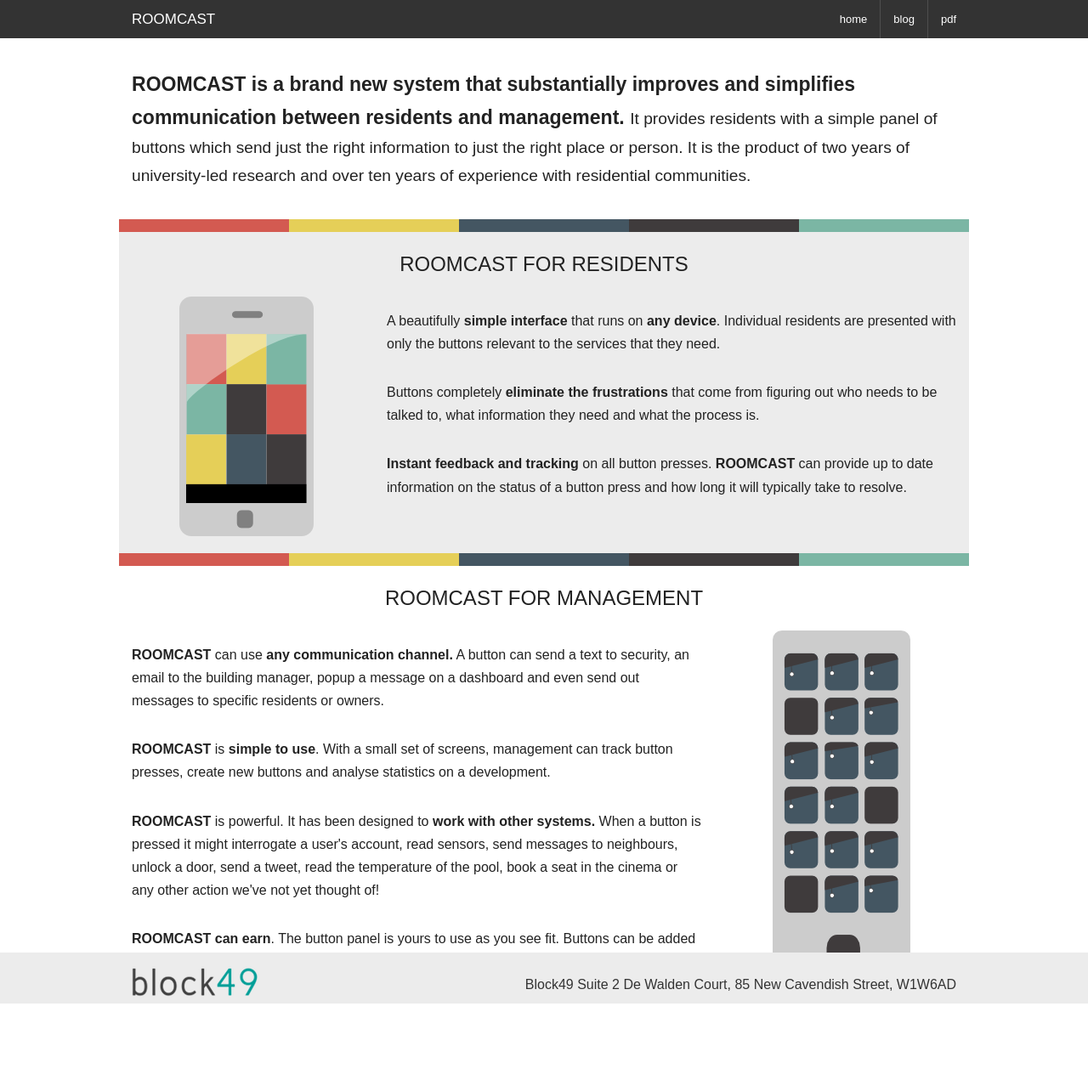
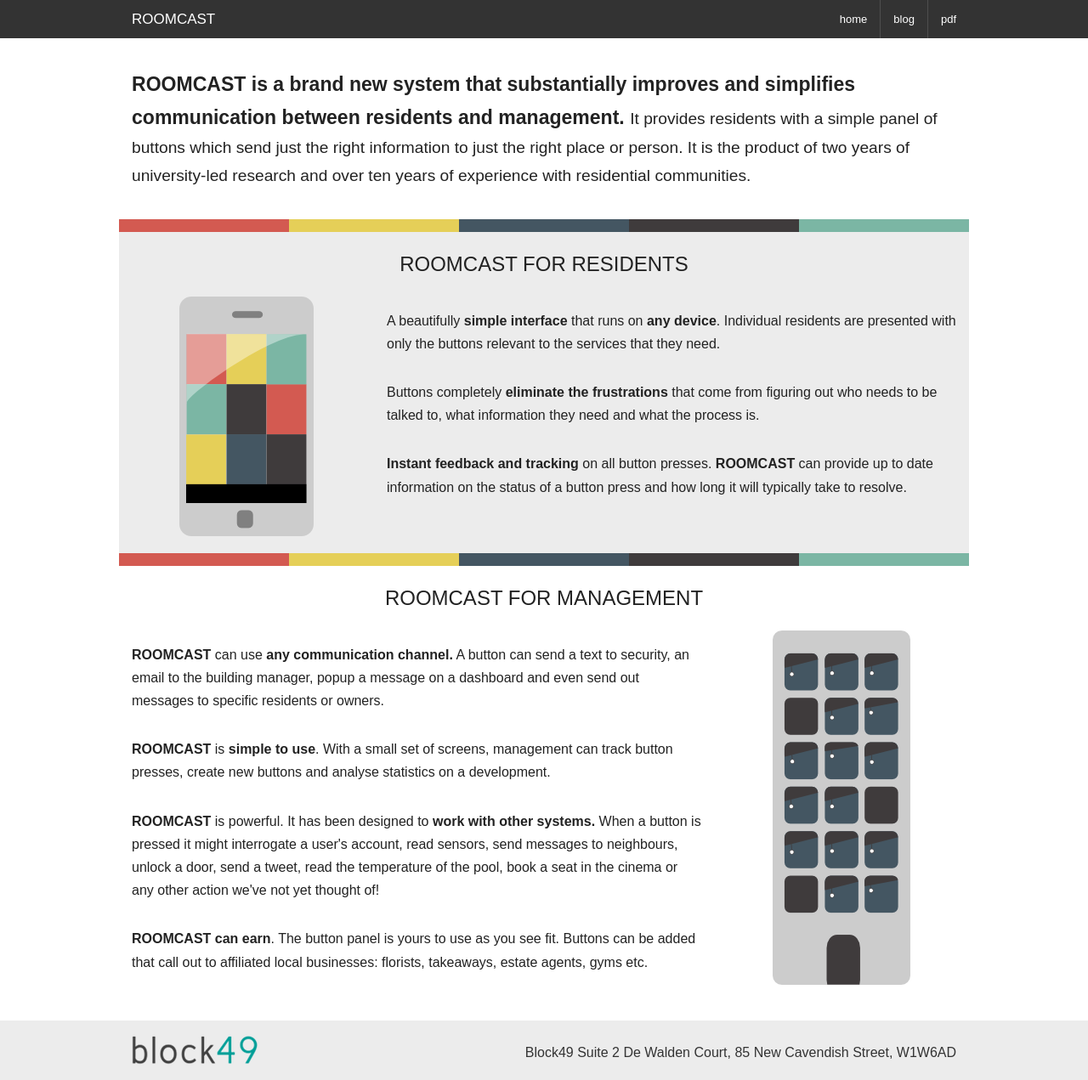
Before and after one commit to tlodge/roomcast.website, a Jekyll site: the page built from index.html, in a window 1280 px wide. Shown: the whole page at 85% size. Built offline with Jekyll 4.4.1, drawn with Linux system fonts in a browser that asks for light colours; before the commit the page ends 1191 px from its top, so only the background shows below that.

Commit message:
added blogs

```diff
--- a/_layouts/default.html
+++ b/_layouts/default.html
@@ -28,12 +28,11 @@
 			</section>
 		</nav>
 	</div>
-  <div class="container">
+
   {{content}}
 
 
   <div class="footer">
-      <div class="footer-content">
     <div class="row">
       <div class="large-2 columns">
         <div class="b49logo"></div>
@@ -43,8 +42,7 @@
       </div>
     </div>
   </div>
-    </div>
-  </div>
+
   <script src="{{site.baseurl}}/bower_components/jquery/dist/jquery.min.js"></script>
   <script src="{{site.baseurl}}/bower_components/foundation/js/foundation.min.js"></script>
   <script src="{{site.baseurl}}/js/app.js"></script>
--- a/stylesheets/cv.css
+++ b/stylesheets/cv.css
@@ -43,6 +43,7 @@
 
 .management{
 	padding-top: 20px;
+
 }
 
 .title{
@@ -70,13 +71,8 @@
 	width: 100%;
 	background: #ececec;
 	color: #333333;
-	position: absolute;
-	bottom: 0;
-	height: 60px;
-}
-
-.footer-content{
 	padding-top: 15px;
+	margin-top: 20px;
 }
 
 .address{
@@ -110,9 +106,3 @@
 .next{
 	font-size: 120%;
 }
-
-.container{
-	min-height: 100%;
-	position: relative;
-
-}
```
Lines whose indentation alone changed are shown as unchanged.
